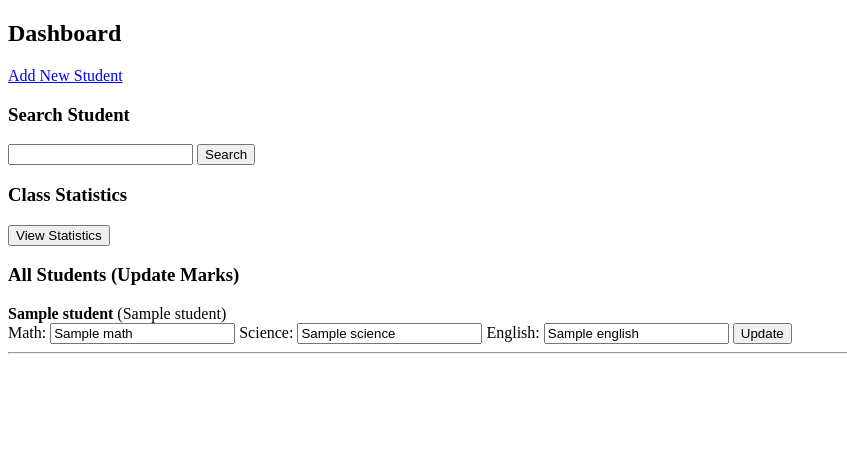
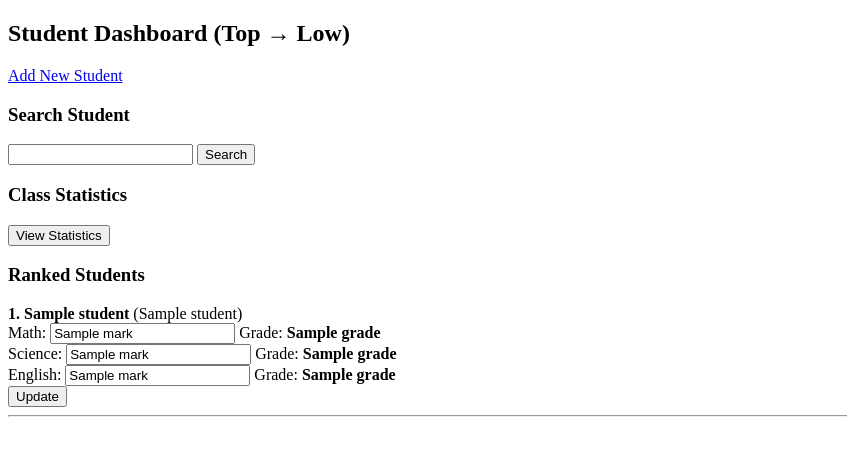
Before and after one commit to yashasvi879/student-management-system, a Flask app: template student_management/templates/dashboard.html in a window 1280 px wide. Shown: the top 456 px of the page, without its empty margins (0-847 px from the left). Run offline with Flask 3, Linux system fonts and the light colour scheme; the template is opened without the code that fills it: most values are stand-ins (such as "Sample title", 1, 10 or a date in 2020).

Commit message:
Update dashboard.html

```diff
--- a/student_management/templates/dashboard.html
+++ b/student_management/templates/dashboard.html
@@ -5,36 +5,46 @@
 </head>
 <body>
 
-<h2>Dashboard</h2>
+<h2>Student Dashboard (Top → Low)</h2>
 <a href="/">Add New Student</a>
 
 <h3>Search Student</h3>
 <input id="search">
-<button onclick="search()">Search</button>
+<button onclick="searchStudent()">Search</button>
 <div id="result"></div>
 
 <h3>Class Statistics</h3>
 <button onclick="stats()">View Statistics</button>
 <div id="stats"></div>
 
-<h3>All Students (Update Marks)</h3>
+<h3>Ranked Students</h3>
 
 {% for s in students %}
 <form method="post" action="/update/{{ s.id }}">
-<b>{{ s.name }}</b> ({{ s.class_name }})<br>
-Math: <input name="math" value="{{ s.grades.math }}">
-Science: <input name="science" value="{{ s.grades.science }}">
-English: <input name="english" value="{{ s.grades.english }}">
+<b>{{ loop.index }}. {{ s.name }}</b> ({{ s.class_name }})<br>
+
+Math:
+<input name="math" value="{{ s.grades.math.mark }}">
+Grade: <b>{{ s.grades.math.grade }}</b><br>
+
+Science:
+<input name="science" value="{{ s.grades.science.mark }}">
+Grade: <b>{{ s.grades.science.grade }}</b><br>
+
+English:
+<input name="english" value="{{ s.grades.english.mark }}">
+Grade: <b>{{ s.grades.english.grade }}</b><br>
+
 <button>Update</button>
 </form>
 <hr>
 {% endfor %}
 
 <script>
-function search(){
-    fetch("/search?name="+document.getElementById("search").value)
-    .then(r=>r.json())
-    .then(d=>{
+function searchStudent(){
+    fetch("/search?name=" + document.getElementById("search").value)
+    .then(r => r.json())
+    .then(d => {
         document.getElementById("result").innerHTML =
             d.map(s => s.name + " - " + s.class_name).join("<br>");
     });
@@ -42,8 +52,8 @@ function search(){
 
 function stats(){
     fetch("/stats")
-    .then(r=>r.json())
-    .then(d=>{
+    .then(r => r.json())
+    .then(d => {
         document.getElementById("stats").innerHTML =
             "Class Average: " + d.class_avg + "<br>Top Student: " + d.top;
     });
```
